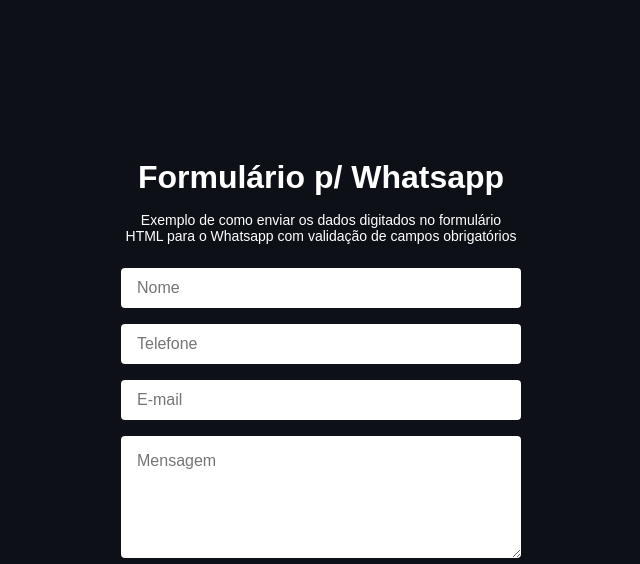
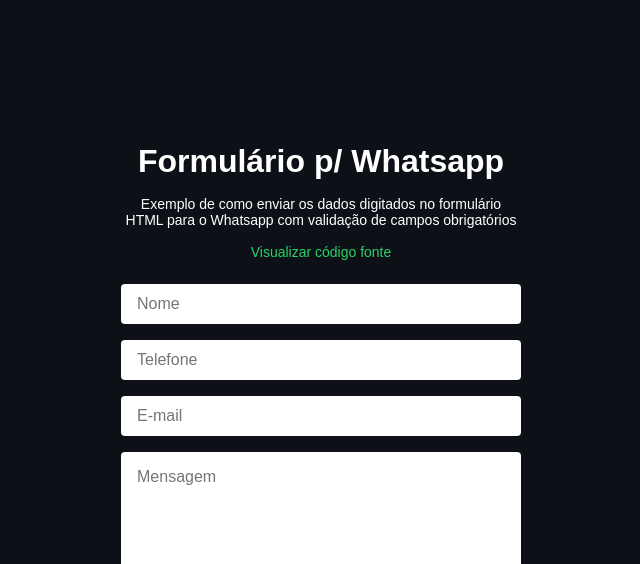
Before and after one commit to matheuscostadesign/enviar-para-whatsapp, a plain HTML site: page index.html in a window 1280 px wide. Shown: the top 564 px of the page, without its empty margins (319-959 px from the left). Drawn offline with Linux system fonts and the light colour scheme.

Commit message:
Ajuste textos

```diff
--- a/index.html
+++ b/index.html
@@ -12,7 +12,11 @@
 <body>
 
   <h1>Formulário p/ Whatsapp</h1>
-  <p>Exemplo de como enviar os dados digitados no formulário HTML para o Whatsapp com validação de campos obrigatórios
+  <p>
+    Exemplo de como enviar os dados digitados no formulário HTML para o Whatsapp com validação de campos
+    obrigatórios<br><br>
+    <a href="https://github.com/matheuscostadesign/enviar-para-whatsapp" target="_blank"
+      rel="noopener noreferrer">Visualizar código fonte</a>
   </p>
 
   <!-- Sem redirecionamento -->
```
